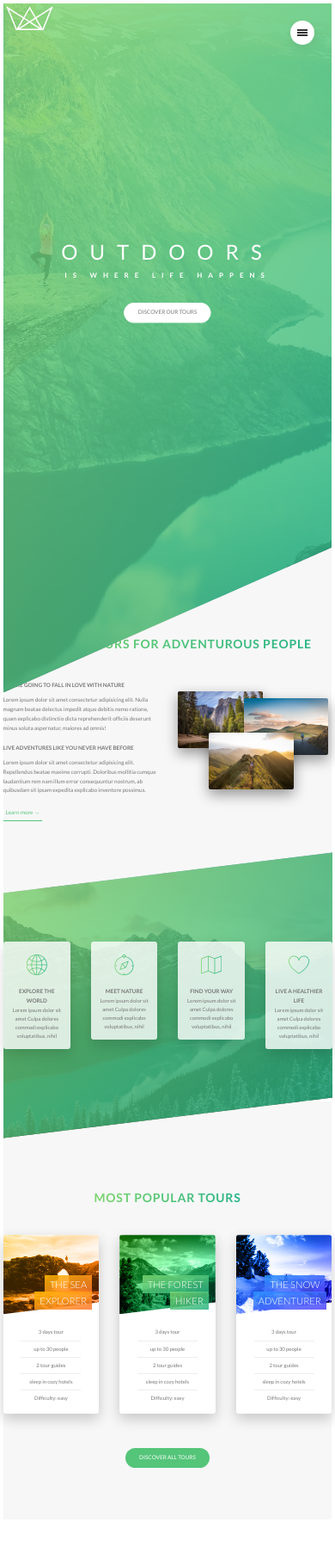
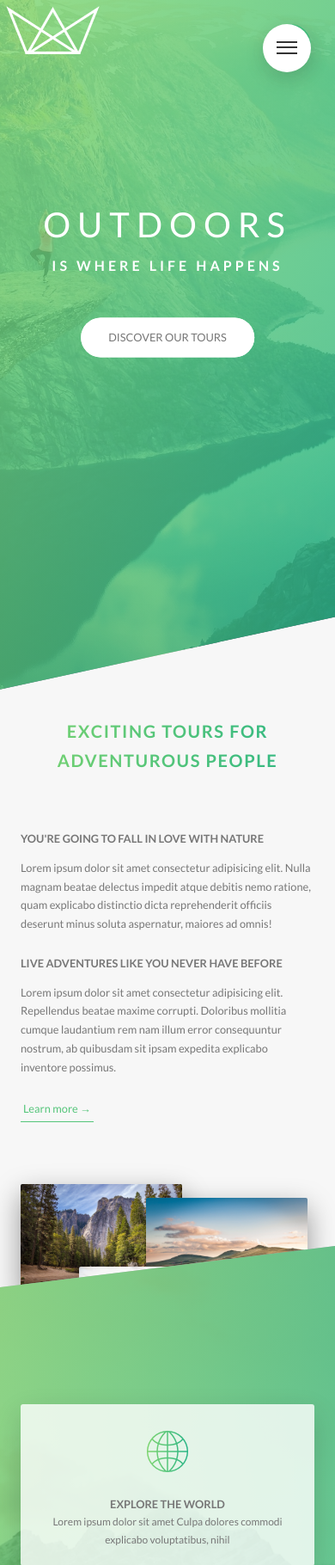
Before and after one commit to hanin77/Nature-tours-booking-landing-page, a PHP site: page / in a window 390 px wide. Shown: the top 1820 px of the page at 86% size. Run offline with PHP 8.4, Linux system fonts and the light colour scheme; grey boxes are pictures that could not be loaded.

Commit message:
added media queries for the Base Typography and Layout

```diff
--- a/css/style.css
+++ b/css/style.css
@@ -1,3 +1,16 @@
+/*
+0-600px:       Phone
+600-900px:       Tablet portrait
+900-1200px:    Tablet Landscape
+1200-1800px:   normal style
+1800px+:       big desktop
+
+- phone
+- tab-port
+- tab-land
+- big-desktop
+1em = 16px
+*/
 @keyframes moveInLeft {
   0% {
     opacity: 0;
@@ -35,25 +48,29 @@
 
 html {
   font-size: 62.5%; }
-
-@media only screen and (max-width: 680px) {
-  html {
-    font-size: 37.5%; } }
-
-@media only screen and (max-width: 405px) {
-  html {
-    font-size: 25%; } }
+  @media (max-width: 75em) {
+    html {
+      font-size: 56.25%; } }
+  @media (max-width: 56.25em) {
+    html {
+      font-size: 50%; } }
+  @media (min-width: 112.5em) {
+    html {
+      font-size: 75%; } }
 
 body {
-  box-sizing: border-box; }
+  box-sizing: border-box;
+  padding: 3rem; }
+  @media (max-width: 56.25em) {
+    body {
+      padding: 0; } }
 
 body {
   font-family: 'Lato', sans-serif;
   font-weight: 400;
   font-size: 1.6rem;
   line-height: 1.7;
-  color: #777;
-  padding: .9rem; }
+  color: #777; }
 
 .heading-primary {
   color: #fff;
@@ -66,12 +83,19 @@ body {
     font-weight: 400;
     letter-spacing: 3.5rem;
     animation: elm-right-to-left 2s ease-in; }
+    @media (max-width: 37em) {
+      .heading-primary--main {
+        letter-spacing: 1rem;
+        font-size: 5rem; } }
   .heading-primary--sub {
     display: block;
     font-size: 2rem;
     font-weight: 700;
     letter-spacing: 1.75rem;
     animation: elm-left-to-right 2s ease-in; }
+    @media (max-width: 37em) {
+      .heading-primary--sub {
+        letter-spacing: .5rem; } }
 
 .heading-secondary {
   font-size: 3.5rem;
@@ -84,6 +108,12 @@ body {
   color: transparent;
   letter-spacing: .2rem;
   transition: all .2s linear; }
+  @media (max-width: 56.25em) {
+    .heading-secondary {
+      font-size: 3rem; } }
+  @media (max-width: 37em) {
+    .heading-secondary {
+      font-size: 2.5rem; } }
   .heading-secondary:hover {
     transform: skewY(2deg) skewX(15deg) scale(1.1);
     text-shadow: 0.5rem 1rem 2rem rgba(0, 0, 0, 0.2); }
@@ -576,8 +606,12 @@ body {
   background-image: linear-gradient(to bottom right, rgba(126, 213, 111, 0.8), rgba(40, 180, 133, 0.8)), url("../img/hero.jpg");
   background-size: cover;
   background-position: top;
-  clip-path: polygon(0 0, 100% 0, 100% 75vh, 0 100%);
-  -webkit-clip-path: polygon(0 0, 100% 0, 100% 75vh, 0 100%); }
+  -webkit-clip-path: polygon(0 0, 100% 0, 100% 75vh, 0 100%);
+  clip-path: polygon(0 0, 100% 0, 100% 75vh, 0 100%); }
+  @media (max-width: 37em) {
+    .header {
+      -webkit-clip-path: polygon(0 0, 100% 0, 100% 85vh, 0 100%);
+      clip-path: polygon(0 0, 100% 0, 100% 85vh, 0 100%); } }
   .header__logo-box {
     position: absolute;
     top: .9rem;
@@ -596,6 +630,13 @@ body {
   margin: 0 auto; }
   .row:not(:last-child) {
     margin-bottom: 8rem; }
+    @media (max-width: 56.25em) {
+      .row:not(:last-child) {
+        margin-bottom: 6rem; } }
+  @media (max-width: 56.25em) {
+    .row {
+      max-width: 50rem;
+      padding: 0 3rem; } }
   .row::after {
     content: "";
     display: table;
@@ -604,6 +645,13 @@ body {
     float: left; }
     .row [class|='col']:not(:last-child) {
       margin-right: 6rem; }
+      @media (max-width: 56.25em) {
+        .row [class|='col']:not(:last-child) {
+          margin-right: 0;
+          margin-bottom: 6rem; } }
+    @media (max-width: 56.25em) {
+      .row [class|='col'] {
+        width: 100% !important; } }
   .row .col-1-of-2 {
     width: calc((100% - 6rem) / 2); }
   .row .col-1-of-3 {
@@ -620,7 +668,11 @@ body {
 .footer {
   background-color: #333;
   padding: 10rem 0;
-  font-size: 1.4rem; }
+  font-size: 1.4rem;
+  color: #f7f7f7; }
+  @media (max-width: 56.25em) {
+    .footer {
+      padding: 8rem 0; } }
   .footer__logo-box {
     text-align: center;
     margin-bottom: 8rem; }
@@ -631,6 +683,10 @@ body {
     border-top: 1px solid #777;
     padding-top: 2rem;
     display: inline-block; }
+    @media (max-width: 56.25em) {
+      .footer__navigation {
+        width: 100%;
+        text-align: center; } }
   .footer__list {
     list-style: none; }
   .footer__item {
@@ -652,6 +708,10 @@ body {
     padding-top: 2rem;
     width: 80%;
     float: right; }
+    @media (max-width: 37em) {
+      .footer__copyright {
+        width: 100%;
+        float: none; } }
 
 .navigation__checkbox {
   display: none; }
@@ -665,8 +725,17 @@ body {
   right: 6rem;
   border-radius: 50%;
   z-index: 2000;
+  box-shadow: 0 1rem 3rem rgba(0, 0, 0, 0.1);
   text-align: center;
   cursor: pointer; }
+  @media (max-width: 56.25em) {
+    .navigation__button {
+      top: 4rem;
+      right: 4rem; } }
+  @media (max-width: 37em) {
+    .navigation__button {
+      top: 3.5rem;
+      right: 3.5rem; } }
 
 .navigation__background {
   height: 6rem;
@@ -679,6 +748,14 @@ body {
   z-index: 1000;
   box-shadow: 0 1rem 3rem rgba(0, 0, 0, 0.1);
   transition: transform .7s; }
+  @media (max-width: 56.25em) {
+    .navigation__background {
+      top: 4.5rem;
+      right: 4.5rem; } }
+  @media (max-width: 37em) {
+    .navigation__background {
+      top: 3.5rem;
+      right: 3.5rem; } }
 
 .navigation__nav {
   height: 100vh;
--- a/sass/abstracts/_mixins.scss
+++ b/sass/abstracts/_mixins.scss
@@ -5,3 +5,32 @@
         clear: both;
     }
 }
+
+// MEDIA QUERY MANAGER
+/*
+0-600px:       Phone
+600-900px:       Tablet portrait
+900-1200px:    Tablet Landscape
+1200-1800px:   normal style
+1800px+:       big desktop
+
+- phone
+- tab-port
+- tab-land
+- big-desktop
+1em = 16px
+*/
+@mixin respond($breakpoint) {
+    @if ($breakpoint == phone) {
+        @media (max-width: 37em) {@content}; //600px
+    }
+    @else if ($breakpoint == tab-port) {
+        @media (max-width: 56.25em) {@content}; //900px
+    }
+    @else if ($breakpoint == tab-land) {
+        @media (max-width: 75em) {@content}; //1200px
+    }
+    @else if ($breakpoint == big-desktop) {
+        @media (min-width: 112.5em) {@content}; //1800px
+    }
+}
--- a/sass/abstracts/_variables.scss
+++ b/sass/abstracts/_variables.scss
@@ -26,4 +26,5 @@ $default-font-size: 1.6rem;
 //GRID
 $grid-width: 114rem;
 $gutter-vertical: 8rem;
+$gutter-vertical-small: 6rem;
 $gutter-horizontal: 6rem;
--- a/sass/base/_base.scss
+++ b/sass/base/_base.scss
@@ -9,21 +9,24 @@
 
 html {
     //defines what rem is
-    font-size: 62.5%;
-}
+    font-size: 62.5%; // 1rem = 10px
 
-@media only screen and (max-width:680px) {
-    html {
-        font-size: 37.5%;
+    //largest (max-width) to smallest
+    @include respond(tab-land) {
+        font-size: 56.25%; //1rem= 9px
     }
-}
-
-@media only screen and (max-width:405px) {
-    html {
-        font-size: 25%;
+    @include respond(tab-port) {
+        font-size: 50%; //1rem= 8px
+    }
+    @include respond(big-desktop) {
+        font-size: 75%; //1rem = 12px
     }
 }
 
 body {
     box-sizing: border-box;
+    padding: 3rem;
+    @include respond(tab-port) {
+        padding: 0;
+    }
 }
--- a/sass/base/_typography.scss
+++ b/sass/base/_typography.scss
@@ -4,7 +4,7 @@ body {
     font-size: 1.6rem;
     line-height: 1.7;
     color: $color-grey-dark;
-    padding: .9rem;
+
 }
 
 .heading-primary {
@@ -18,9 +18,11 @@ body {
         font-size: 6rem;
         font-weight: 400;
         letter-spacing: 3.5rem;
-
         animation: elm-right-to-left 2s ease-in;
-
+        @include respond(phone) {
+            letter-spacing: 1rem;
+            font-size: 5rem;
+        }
     }
 
     &--sub {
@@ -29,6 +31,10 @@ body {
         font-weight: 700;
         letter-spacing: 1.75rem;
         animation: elm-left-to-right 2s ease-in;
+        @include respond(phone) {
+            letter-spacing: .5rem;
+
+        }
     }
 }
 
@@ -43,6 +49,15 @@ body {
     color: transparent;
     letter-spacing: .2rem;
     transition: all .2s linear;
+
+    @include respond(tab-port) {
+        font-size: 3rem;
+    }
+
+    @include respond(phone) {
+        font-size: 2.5rem;
+    }
+
     &:hover {
         transform: skewY(2deg) skewX(15deg) scale(1.1);
         text-shadow: .5rem 1rem 2rem rgba($color-black,.2);
--- a/sass/layout/_grid.scss
+++ b/sass/layout/_grid.scss
@@ -4,8 +4,14 @@
 
     &:not(:last-child) {
         margin-bottom: $gutter-vertical;
+        @include respond(tab-port) {
+            margin-bottom: $gutter-vertical-small;
+        }
     }
-
+    @include respond(tab-port) {
+        max-width: 50rem;
+        padding: 0 3rem;
+    }
     @include clearfix;
 
     [class|='col'] {
@@ -13,16 +19,26 @@
 
         &:not(:last-child) {
             margin-right: $gutter-horizontal;
+            @include respond(tab-port) {
+                margin-right: 0;
+                margin-bottom: $gutter-vertical-small;
+            }
+        }
+
+        @include respond(tab-port) {
+            width: 100% !important;
         }
     }
 
     .col-1-of-2 {
         width: calc((100% - #{$gutter-horizontal}) / 2);
 
+
     }
 
     .col-1-of-3 {
         width: calc((100% - 2 * #{$gutter-horizontal}) / 3);
+
     }
 
     .col-2-of-3 {
--- a/sass/layout/_header.scss
+++ b/sass/layout/_header.scss
@@ -5,8 +5,13 @@
         url('../img/hero.jpg');
     background-size: cover;
     background-position: top;
+    -webkit-clip-path: polygon(0 0, 100% 0, 100% 75vh, 0 100%);
     clip-path: polygon(0 0, 100% 0, 100% 75vh, 0 100%);
-    -webkit-clip-path: polygon(0 0, 100% 0, 100% 75vh, 0 100%);
+
+    @include respond(phone) {
+        -webkit-clip-path: polygon(0 0, 100% 0, 100% 85vh, 0 100%);
+        clip-path: polygon(0 0, 100% 0, 100% 85vh, 0 100%);
+    }
 
     &__logo-box {
         position: absolute;
--- a/sass/layout/_navigation.scss
+++ b/sass/layout/_navigation.scss
@@ -12,8 +12,18 @@
         right: 6rem;
         border-radius: 50%;
         z-index: 2000;
+        box-shadow: 0 1rem 3rem rgba($color-black, .1);
         text-align: center;
         cursor: pointer;
+        @include respond(tab-port) {
+            top: 4rem;
+            right: 4rem;
+        }
+
+        @include respond(phone) {
+            top: 3.5rem;
+            right: 3.5rem;
+        }
     }
 
     &__background {
@@ -27,6 +37,15 @@
         z-index: 1000;
         box-shadow: 0 1rem 3rem rgba($color-black, .1);
         transition: transform .7s;
+        @include respond(tab-port) {
+            top: 4.5rem;
+            right: 4.5rem;
+        }
+
+        @include respond(phone) {
+            top: 3.5rem;
+            right: 3.5rem;
+        }
     }
 
     &__nav {
--- a/sass/layout/footer.scss
+++ b/sass/layout/footer.scss
@@ -2,6 +2,11 @@
     background-color: $color-grey-dark-3;
     padding: 10rem 0;
     font-size: 1.4rem;
+    color: $color-grey-light-1;
+
+    @include respond(tab-port) {
+        padding: 8rem 0;
+    }
 
     &__logo-box {
         text-align: center;
@@ -17,6 +22,11 @@
         border-top: 1px solid $color-grey-dark;
         padding-top: 2rem;
         display: inline-block;
+
+        @include respond(tab-port) {
+            width: 100%;
+            text-align: center;
+        }
     }
 
     &__list {
@@ -55,5 +65,10 @@
         padding-top: 2rem;
         width: 80%;
         float:right;
+
+        @include respond(phone) {
+            width: 100%;
+            float: none;
+        }
     }
 }
```
